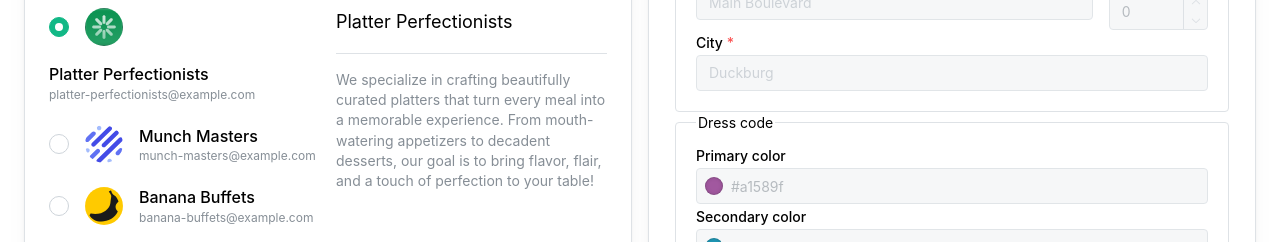
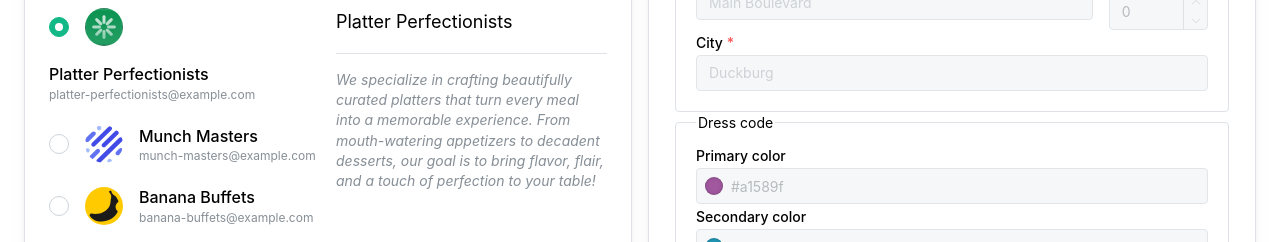
Before and after one commit to Qytera-Gmbh/schulung-playwright-basics, a React (Vite) app in the folder tag-1/app/: page / in a window 1280 px wide. Both pictures are taken after a click on the radio button 59 px from the left and 1011 px from the top of the page. Shown: the part 985-1227 px from the top of the page. Built offline with nearby package versions, Linux system fonts and the light colour scheme.

Commit message:
Add italics

```diff
--- a/tag-1/app/src/cards/CatererCard.tsx
+++ b/tag-1/app/src/cards/CatererCard.tsx
@@ -57,7 +57,7 @@ export default function CatererCard(props: {
                     {props.selectedCaterer.name}
                   </Text>
                   <Divider />
-                  <Text size="sm" c="dimmed" data-testid="selected-caterer-description">
+                  <Text size="sm" c="dimmed" fs="italic" data-testid="selected-caterer-description">
                     {props.selectedCaterer.description}
                   </Text>
                 </>
```
